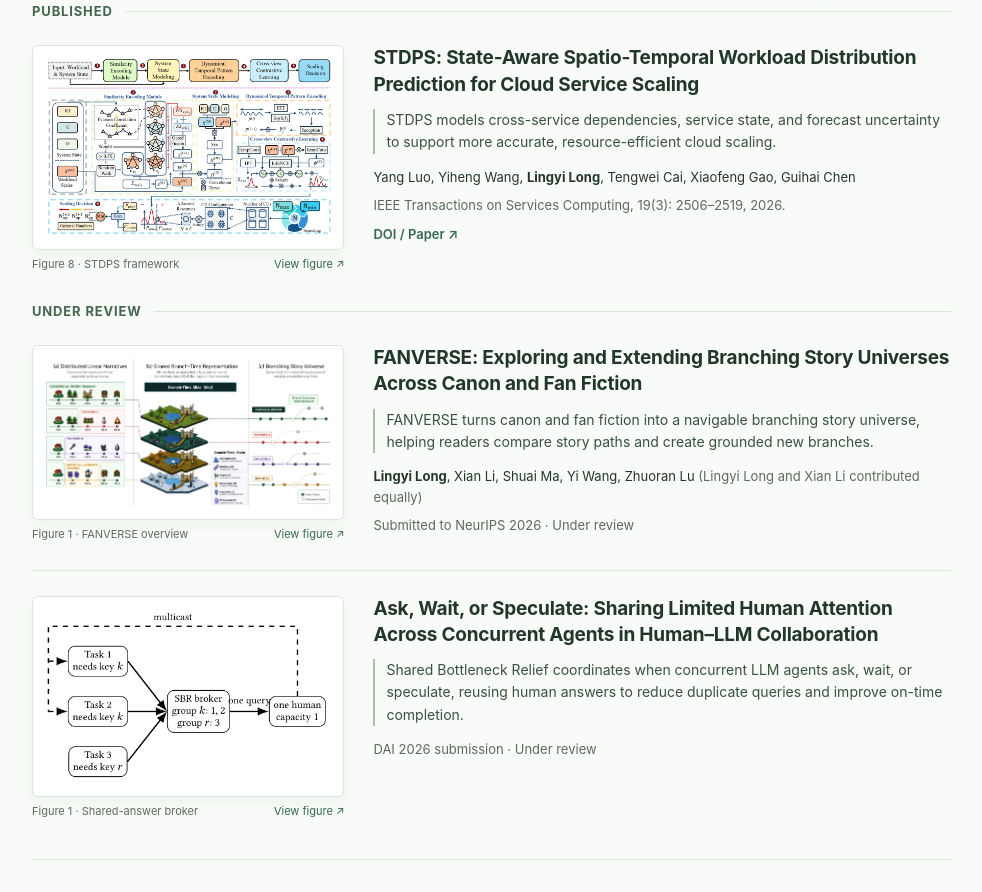
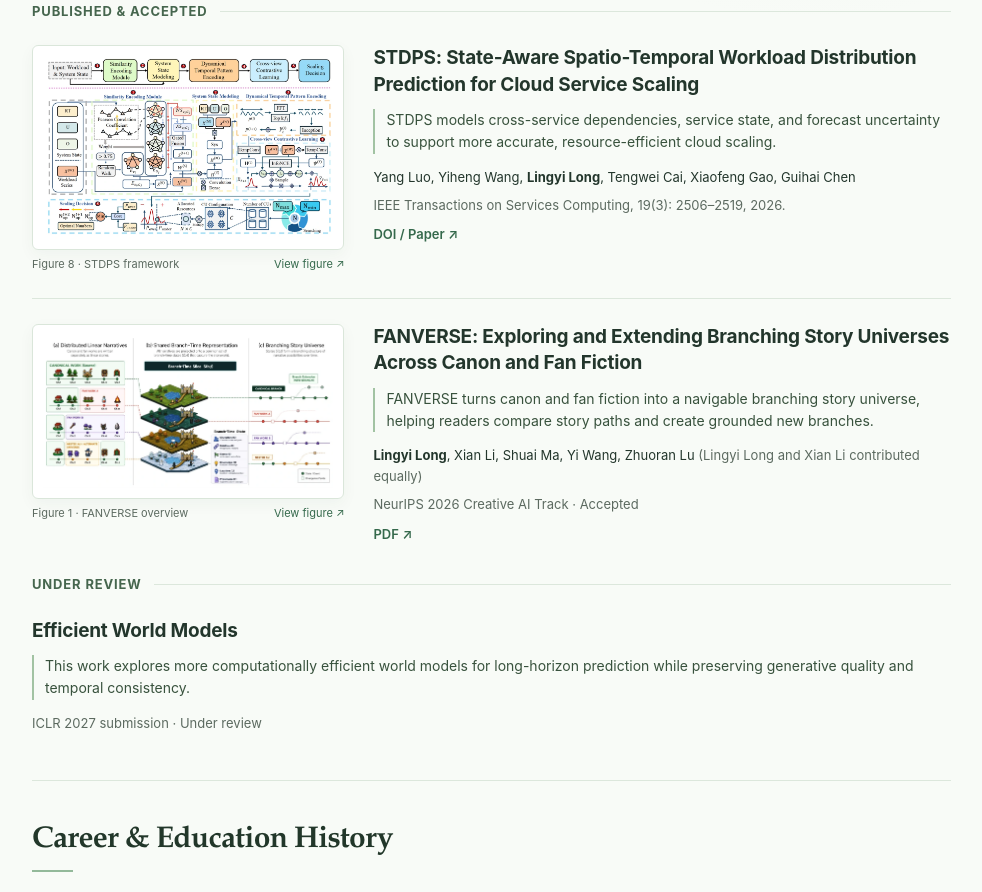
Before and after one commit to lonelyling/lonelyling.github.io, a plain HTML site: page index.html in a window 1280 px wide. Shown: the part 803-1695 px from the top of the page, without its empty margins (290-1272 px from the left). Drawn offline with Linux system fonts and the light colour scheme.

Commit message:
Update publication statuses for October 2026

```diff
--- a/assets/academic.css
+++ b/assets/academic.css
@@ -191,6 +191,7 @@ h1, h2, h3, h4 { line-height: 1.3; }
   border-bottom: 1px solid var(--line);
 }
 .publication-item:last-child { border-bottom: 0; padding-bottom: 0; }
+.publication-item--text { grid-template-columns: minmax(0, 1fr); }
 .publication-figure { min-width: 0; margin: 0; }
 .publication-figure .figure-image-link {
   display: flex;
--- a/index.html
+++ b/index.html
@@ -72,7 +72,7 @@
         <h2>Publications &amp; Manuscripts</h2>
 
         <div class="publication-group">
-          <h3>Published</h3>
+          <h3>Published &amp; Accepted</h3>
           <article class="publication-item">
             <figure class="publication-figure">
               <a class="figure-image-link" href="assets/paper-figures/stdps-framework.webp" target="_blank" rel="noopener noreferrer" aria-label="Open the full-size STDPS framework figure">
@@ -88,10 +88,7 @@
               <div class="publication-links"><a href="https://doi.org/10.1109/TSC.2026.3688819" target="_blank" rel="noopener noreferrer">DOI / Paper ↗</a></div>
             </div>
           </article>
-        </div>
 
-        <div class="publication-group">
-          <h3>Under Review</h3>
           <article class="publication-item">
             <figure class="publication-figure">
               <a class="figure-image-link" href="assets/paper-figures/fanverse-overview.webp" target="_blank" rel="noopener noreferrer" aria-label="Open the full-size FANVERSE overview figure">
@@ -103,21 +100,19 @@
               <h4>FANVERSE: Exploring and Extending Branching Story Universes Across Canon and Fan Fiction</h4>
               <p class="publication-summary">FANVERSE turns canon and fan fiction into a navigable branching story universe, helping readers compare story paths and create grounded new branches.</p>
               <p class="publication-authors"><strong>Lingyi Long</strong>, Xian Li, Shuai Ma, Yi Wang, Zhuoran Lu <span class="equal-note">(Lingyi Long and Xian Li contributed equally)</span></p>
-              <p class="publication-venue">Submitted to NeurIPS 2026 · Under review</p>
+              <p class="publication-venue">NeurIPS 2026 Creative AI Track · Accepted</p>
+              <div class="publication-links"><a href="assets/papers/fanverse-neurips-2026.pdf" target="_blank" rel="noopener noreferrer">PDF ↗</a></div>
             </div>
           </article>
+        </div>
 
-          <article class="publication-item">
-            <figure class="publication-figure">
-              <a class="figure-image-link" href="assets/paper-figures/sbr-shared-answer.webp" target="_blank" rel="noopener noreferrer" aria-label="Open the full-size shared-answer broker figure">
-                <img src="assets/paper-figures/sbr-shared-answer.webp" width="504" height="312" alt="Shared Bottleneck Relief: one human answer is multicast to unblock multiple agent tasks">
-              </a>
-              <figcaption><span>Figure 1 · Shared-answer broker</span><a class="figure-open-link" href="assets/paper-figures/sbr-shared-answer.webp" target="_blank" rel="noopener noreferrer">View figure ↗</a></figcaption>
-            </figure>
+        <div class="publication-group">
+          <h3>Under Review</h3>
+          <article class="publication-item publication-item--text">
             <div class="publication-copy">
-              <h4>Ask, Wait, or Speculate: Sharing Limited Human Attention Across Concurrent Agents in Human–LLM Collaboration</h4>
-              <p class="publication-summary">Shared Bottleneck Relief coordinates when concurrent LLM agents ask, wait, or speculate, reusing human answers to reduce duplicate queries and improve on-time completion.</p>
-              <p class="publication-venue">DAI 2026 submission · Under review</p>
+              <h4>Efficient World Models</h4>
+              <p class="publication-summary">This work explores more computationally efficient world models for long-horizon prediction while preserving generative quality and temporal consistency.</p>
+              <p class="publication-venue">ICLR 2027 submission · Under review</p>
             </div>
           </article>
         </div>
@@ -205,7 +200,7 @@
 
       <footer class="site-footer">
         <span>© Lingyi Long</span>
-        <span>Last updated September 2026</span>
+        <span>Last updated October 2026</span>
       </footer>
     </main>
   </div>
```
Also changed, not shown: assets/paper-figures/sbr-shared-answer.webp (deleted), 1 other file.
